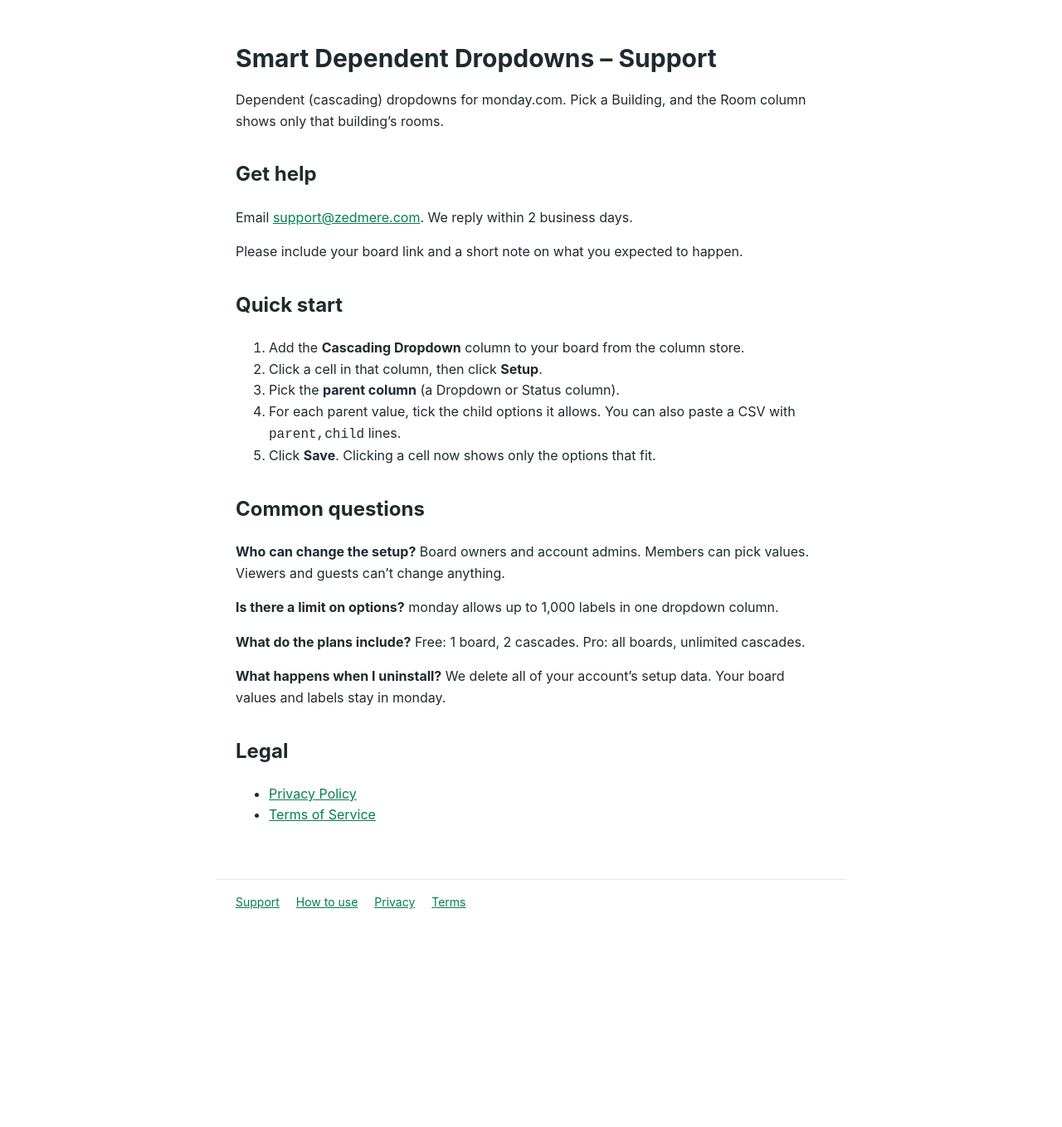
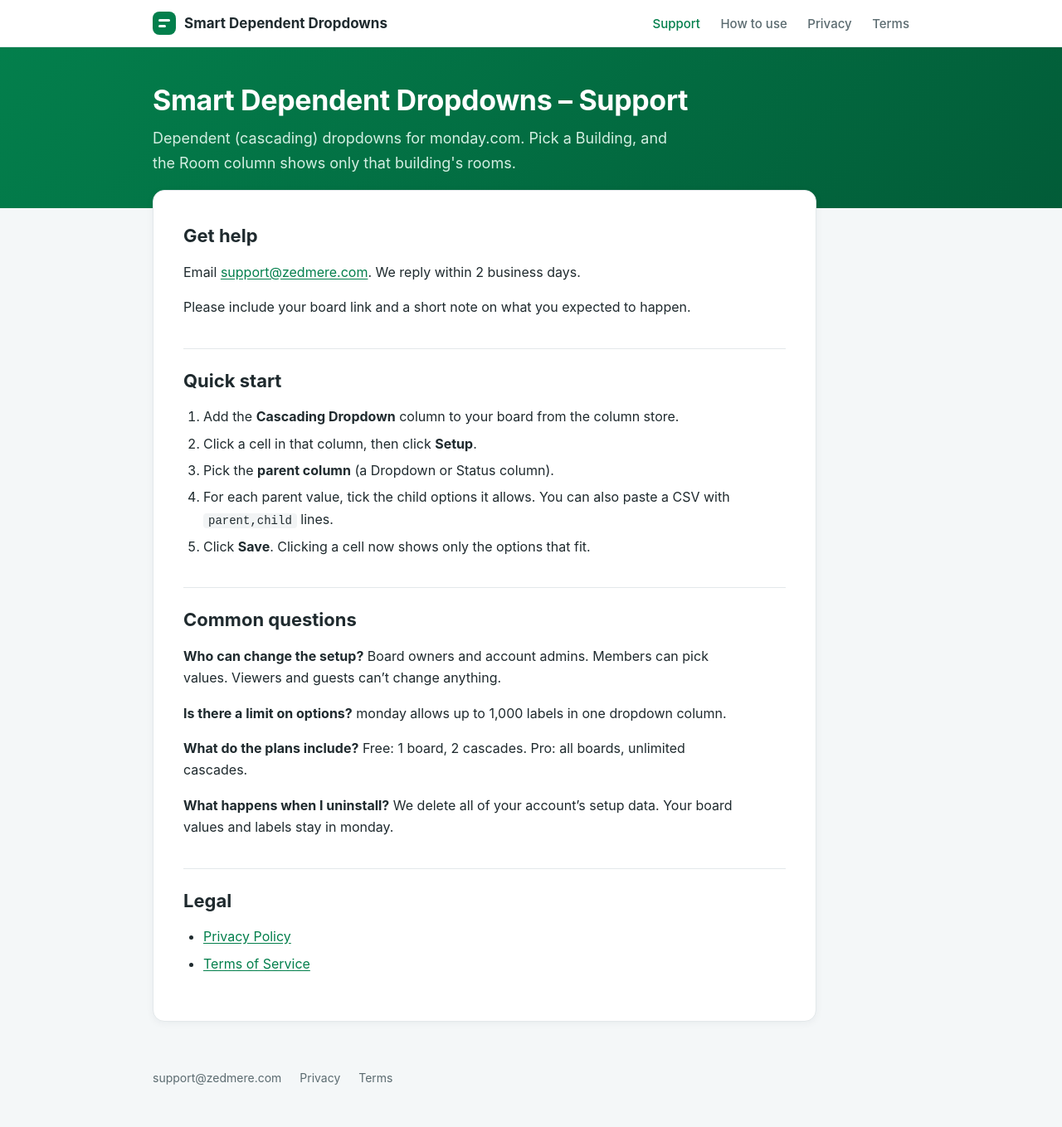
Before and after one commit to divij26/smart-cascades-site, a Jekyll site: the page built from index.md, in a window 1280 px wide. Shown: the whole page at 83% size. Built offline with Jekyll 4.4.1, drawn with Linux system fonts in a browser that asks for light colours; before the commit the page ends 1147 px from its top, so only the background shows below that.

Commit message:
Polish site layout: header, hero, card, footer (#4)

```diff
--- a/_layouts/default.html
+++ b/_layouts/default.html
@@ -4,25 +4,86 @@
 <meta charset="utf-8">
 <meta name="viewport" content="width=device-width, initial-scale=1">
 <title>{{ page.title | default: site.title }}</title>
+<meta name="description" content="{{ site.description }}">
 <style>
-  :root { --green: #037f4c; --ink: #1f2a2e; --muted: #5b6b70; --line: #e3e8ea; }
+  :root { --green: #037f4c; --green-dark: #02653d; --ink: #1f2a2e; --muted: #5b6b70; --line: #e3e8ea; --tint: #e6f4ee; --bg: #f4f7f8; }
   * { box-sizing: border-box; }
-  body { margin: 0; font: 16px/1.6 -apple-system, BlinkMacSystemFont, "Segoe UI", Roboto, Helvetica, Arial, sans-serif; color: var(--ink); background: #fff; }
-  main { max-width: 760px; margin: 0 auto; padding: 32px 24px 48px; }
-  h1 { font-size: 30px; line-height: 1.2; }
-  h2 { margin-top: 32px; }
-  a { color: var(--green); }
-  footer { max-width: 760px; margin: 0 auto; padding: 16px 24px 48px; border-top: 1px solid var(--line); color: var(--muted); font-size: 14px; }
-  footer a { margin-right: 16px; }
+  html { -webkit-text-size-adjust: 100%; }
+  body { margin: 0; font: 16px/1.65 -apple-system, BlinkMacSystemFont, "Segoe UI", Roboto, Helvetica, Arial, sans-serif; color: var(--ink); background: var(--bg); }
+
+  header.top { background: #fff; border-bottom: 1px solid var(--line); }
+  header.top .bar { max-width: 960px; margin: 0 auto; padding: 14px 24px; display: flex; align-items: center; justify-content: space-between; gap: 16px; flex-wrap: wrap; }
+  .brand { display: flex; align-items: center; gap: 10px; font-weight: 700; font-size: 17px; color: var(--ink); text-decoration: none; }
+  .logo { width: 28px; height: 28px; border-radius: 8px; background: var(--green); position: relative; flex: none; }
+  .logo::before, .logo::after { content: ""; position: absolute; left: 7px; right: 7px; height: 3px; border-radius: 2px; background: #fff; }
+  .logo::before { top: 9px; }
+  .logo::after { top: 16px; right: 12px; }
+  nav a { color: var(--muted); text-decoration: none; margin-left: 20px; font-size: 15px; font-weight: 500; }
+  nav a:hover, nav a[aria-current="page"] { color: var(--green); }
+
+  .hero { background: linear-gradient(135deg, #037f4c 0%, #025c38 100%); color: #fff; }
+  .hero .inner { max-width: 960px; margin: 0 auto; padding: 44px 24px 40px; }
+  .hero h1 { margin: 0; font-size: 34px; line-height: 1.2; letter-spacing: -0.01em; }
+  .hero p { margin: 10px 0 0; font-size: 18px; color: #d4efe3; max-width: 640px; }
+
+  main { max-width: 960px; margin: -22px auto 0; padding: 0 24px 48px; position: relative; }
+  article { background: #fff; border: 1px solid var(--line); border-radius: 14px; box-shadow: 0 2px 10px rgba(20, 40, 50, 0.05); padding: 32px 36px 40px; max-width: 800px; }
+  article > h1:first-child { display: none; }
+  article h2 { font-size: 22px; line-height: 1.3; margin: 36px 0 12px; padding-top: 24px; border-top: 1px solid var(--line); }
+  article h2:first-of-type { margin-top: 8px; padding-top: 0; border-top: 0; }
+  article h3 { font-size: 17px; margin: 24px 0 8px; }
+  article p, article li { max-width: 68ch; }
+  article ol, article ul { padding-left: 24px; }
+  article li { margin: 6px 0; }
+  article a { color: var(--green); text-underline-offset: 2px; }
+  article a:hover { color: var(--green-dark); }
+  article code { background: #f2f4f5; padding: 1px 6px; border-radius: 4px; font-size: 14px; }
+  article table { border-collapse: collapse; width: 100%; margin: 14px 0; font-size: 15px; display: block; overflow-x: auto; }
+  article th, article td { text-align: left; padding: 8px 10px; border-bottom: 1px solid var(--line); vertical-align: top; }
+  article th { background: #f6f8f9; }
+  article em { color: var(--muted); }
+  article blockquote { margin: 16px 0; padding: 10px 16px; background: var(--tint); border-left: 4px solid var(--green); border-radius: 6px; }
+
+  footer.bottom { max-width: 960px; margin: 0 auto; padding: 8px 24px 48px; color: var(--muted); font-size: 14px; }
+  footer.bottom a { color: var(--muted); margin-right: 18px; text-decoration: none; }
+  footer.bottom a:hover { color: var(--green); }
+
+  @media (max-width: 600px) {
+    .hero h1 { font-size: 26px; }
+    .hero p { font-size: 16px; }
+    article { padding: 22px 18px 30px; border-radius: 10px; }
+    nav a { margin: 0 14px 0 0; }
+  }
 </style>
 </head>
 <body>
+<header class="top">
+  <div class="bar">
+    <a class="brand" href="{{ '/' | relative_url }}"><span class="logo" aria-hidden="true"></span>Smart Dependent Dropdowns</a>
+    <nav aria-label="Main">
+      <a href="{{ '/' | relative_url }}"{% if page.url == '/' %} aria-current="page"{% endif %}>Support</a>
+      <a href="{{ '/how-to-use.html' | relative_url }}">How to use</a>
+      <a href="{{ '/privacy' | relative_url }}"{% if page.url contains 'privacy' %} aria-current="page"{% endif %}>Privacy</a>
+      <a href="{{ '/terms' | relative_url }}"{% if page.url contains 'terms' %} aria-current="page"{% endif %}>Terms</a>
+    </nav>
+  </div>
+</header>
+
+<section class="hero">
+  <div class="inner">
+    <h1>{{ page.hero_title | default: page.title }}</h1>
+    {% if page.hero_text %}<p>{{ page.hero_text }}</p>{% endif %}
+  </div>
+</section>
+
 <main>
+  <article>
 {{ content }}
+  </article>
 </main>
-<footer>
-  <a href="{{ '/' | relative_url }}">Support</a>
-  <a href="{{ '/how-to-use.html' | relative_url }}">How to use</a>
+
+<footer class="bottom">
+  <a href="mailto:support@zedmere.com">support@zedmere.com</a>
   <a href="{{ '/privacy' | relative_url }}">Privacy</a>
   <a href="{{ '/terms' | relative_url }}">Terms</a>
 </footer>
--- a/index.md
+++ b/index.md
@@ -1,10 +1,9 @@
 ---
 title: Smart Dependent Dropdowns – Support
+hero_text: Dependent (cascading) dropdowns for monday.com. Pick a Building, and the Room column shows only that building's rooms.
 ---
 
 # Smart Dependent Dropdowns – Support
-
-Dependent (cascading) dropdowns for monday.com. Pick a Building, and the Room column shows only that building's rooms.
 
 ## Get help
 
```
Also changed, not shown: privacy.md (+1 -0 lines), terms.md (+1 -0 lines).
